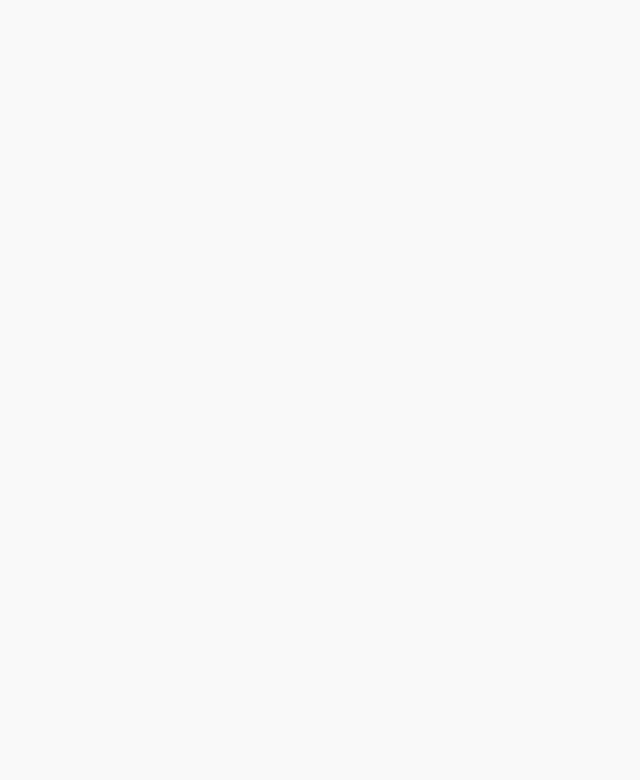
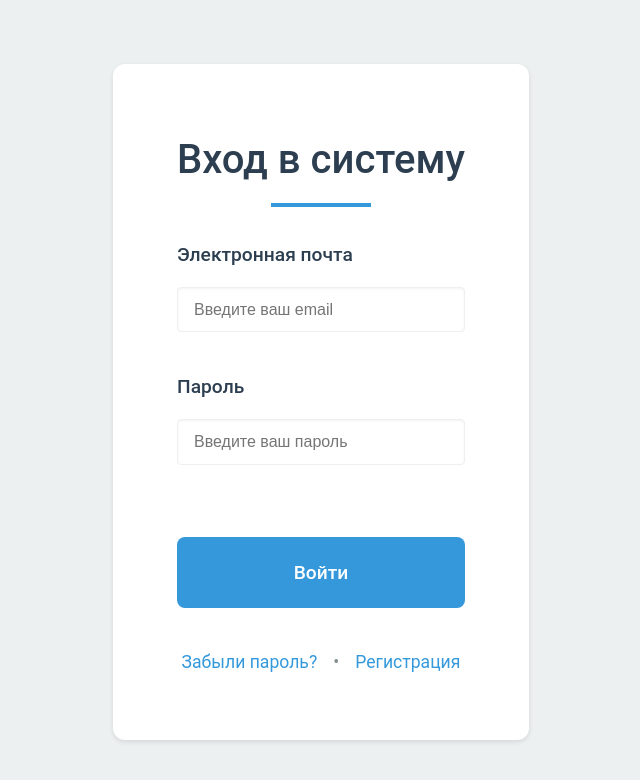
Before and after one commit to artemkiruhin/news-portal, a React (Create React App) app in the folder frontend/: page /login in a window 1280 px wide. Before the commit this address had no page. Shown: the top 780 px of the page, without its empty margins (319-959 px from the left). Built offline with nearby package versions, Linux system fonts and the light colour scheme.

Commit message:
add: auth page

```diff
--- a/frontend/src/App.js
+++ b/frontend/src/App.js
@@ -4,6 +4,7 @@ import { BrowserRouter as Router, Routes, Route } from 'react-router-dom';
 import NewsPage from "./pages/NewsPage/NewsPage";
 import NewsDetailPage from "./pages/NewsDetailsPage/NewsDetailPage";
 import NewsEditPage from "./pages/NewsEditPage/NewsEditPage";
+import AuthPage from "./pages/AuthPage/AuthPage";
 
 function App() {
   return (
@@ -13,6 +14,7 @@ function App() {
             <Route path="/" element={<NewsPage />} />
             <Route path="/news/:id" element={<NewsDetailPage />} />
             <Route path="/news/edit/:id" element={<NewsEditPage />} />
+            <Route path="/login" element={<AuthPage />} />
           </Routes>
         </div>
       </Router>
--- /dev/null
+++ b/frontend/src/pages/AuthPage/AuthPage.css
@@ -0,0 +1,150 @@
+.auth-page {
+    padding: 4rem 0;
+    min-height: 100vh;
+    display: flex;
+    align-items: center;
+    background-color: var(--light-gray);
+}
+
+.container {
+    max-width: 1200px;
+    margin: 0 auto;
+    padding: 0 2rem;
+}
+
+.auth-card {
+    background-color: var(--white);
+    border-radius: 12px;
+    box-shadow: var(--shadow);
+    padding: 4rem;
+    max-width: 800px;
+    margin: 0 auto;
+    width: 100%;
+}
+
+.auth-title {
+    font-size: 2.5rem;
+    color: var(--secondary-color);
+    text-align: center;
+    margin-bottom: 3rem;
+    position: relative;
+}
+
+.auth-title:after {
+    content: '';
+    position: absolute;
+    bottom: -15px;
+    left: 50%;
+    transform: translateX(-50%);
+    width: 100px;
+    height: 4px;
+    background-color: var(--primary-color);
+}
+
+.auth-form .form-group {
+    margin-bottom: 2.5rem;
+}
+
+.auth-form label {
+    display: block;
+    margin-bottom: 1rem;
+    color: var(--secondary-color);
+    font-weight: 500;
+    font-size: 1.2rem;
+}
+
+.form-control {
+    width: 100%;
+    padding: 1.2rem;
+    border: 1px solid var(--light-gray);
+    border-radius: 8px;
+    font-size: 1.2rem;
+    transition: var(--transition);
+}
+
+.form-control:focus {
+    outline: none;
+    border-color: var(--primary-color);
+    box-shadow: 0 0 0 4px rgba(52, 152, 219, 0.1);
+}
+
+.has-error .form-control {
+    border-color: var(--danger);
+}
+
+.has-error .form-control:focus {
+    box-shadow: 0 0 0 4px rgba(231, 76, 60, 0.1);
+}
+
+.error-message {
+    display: block;
+    margin-top: 1rem;
+    color: var(--danger);
+    font-size: 1rem;
+}
+
+.auth-button {
+    width: 100%;
+    padding: 1.5rem;
+    background-color: var(--primary-color);
+    color: var(--white);
+    border-radius: 8px;
+    font-weight: 500;
+    font-size: 1.2rem;
+    transition: var(--transition);
+    margin-top: 2rem;
+    border: none;
+    cursor: pointer;
+}
+
+.auth-button:hover:not(:disabled) {
+    background-color: var(--primary-dark);
+}
+
+.auth-button:disabled {
+    opacity: 0.7;
+    cursor: not-allowed;
+}
+
+.auth-links {
+    text-align: center;
+    margin-top: 2.5rem;
+    color: var(--dark-gray);
+    font-size: 1.1rem;
+}
+
+.auth-links a {
+    color: var(--primary-color);
+    transition: var(--transition);
+    text-decoration: none;
+}
+
+.auth-links a:hover {
+    color: var(--primary-dark);
+    text-decoration: underline;
+}
+
+.auth-links span {
+    margin: 0 1rem;
+    color: var(--dark-gray);
+}
+
+@media (max-width: 768px) {
+    .auth-card {
+        padding: 2.5rem;
+    }
+
+    .auth-title {
+        font-size: 2rem;
+    }
+
+    .form-control {
+        padding: 1rem;
+        font-size: 1.1rem;
+    }
+
+    .auth-button {
+        padding: 1.2rem;
+        font-size: 1.1rem;
+    }
+}
--- /dev/null
+++ b/frontend/src/pages/AuthPage/AuthPage.jsx
@@ -0,0 +1,100 @@
+// AuthPage.jsx
+import React, { useState } from 'react';
+import './AuthPage.css';
+
+const AuthPage = () => {
+    const [credentials, setCredentials] = useState({
+        email: '',
+        password: ''
+    });
+    const [errors, setErrors] = useState({});
+    const [isSubmitting, setIsSubmitting] = useState(false);
+
+    const handleInputChange = (e) => {
+        const { name, value } = e.target;
+        setCredentials(prev => ({
+            ...prev,
+            [name]: value
+        }));
+    };
+
+    const validateForm = () => {
+        const newErrors = {};
+        if (!credentials.email) {
+            newErrors.email = 'Введите email';
+        } else if (!/\S+@\S+\.\S+/.test(credentials.email)) {
+            newErrors.email = 'Неверный формат email';
+        }
+        if (!credentials.password) {
+            newErrors.password = 'Введите пароль';
+        }
+        setErrors(newErrors);
+        return Object.keys(newErrors).length === 0;
+    };
+
+    const handleSubmit = (e) => {
+        e.preventDefault();
+        if (validateForm()) {
+            setIsSubmitting(true);
+            // Здесь логика авторизации
+            console.log('Форма отправлена', credentials);
+            setIsSubmitting(false);
+        }
+    };
+
+    return (
+        <div className="auth-page">
+            <div className="container">
+                <div className="auth-card">
+                    <h1 className="auth-title">Вход в систему</h1>
+
+                    <form onSubmit={handleSubmit} className="auth-form">
+                        <div className={`form-group ${errors.email ? 'has-error' : ''}`}>
+                            <label htmlFor="email">Электронная почта</label>
+                            <input
+                                type="email"
+                                id="email"
+                                name="email"
+                                value={credentials.email}
+                                onChange={handleInputChange}
+                                className="form-control"
+                                placeholder="Введите ваш email"
+                            />
+                            {errors.email && <span className="error-message">{errors.email}</span>}
+                        </div>
+
+                        <div className={`form-group ${errors.password ? 'has-error' : ''}`}>
+                            <label htmlFor="password">Пароль</label>
+                            <input
+                                type="password"
+                                id="password"
+                                name="password"
+                                value={credentials.password}
+                                onChange={handleInputChange}
+                                className="form-control"
+                                placeholder="Введите ваш пароль"
+                            />
+                            {errors.password && <span className="error-message">{errors.password}</span>}
+                        </div>
+
+                        <button
+                            type="submit"
+                            className="auth-button"
+                            disabled={isSubmitting}
+                        >
+                            {isSubmitting ? 'Вход...' : 'Войти'}
+                        </button>
+
+                        <div className="auth-links">
+                            <a href="/forgot-password">Забыли пароль?</a>
+                            <span>•</span>
+                            <a href="/signup">Регистрация</a>
+                        </div>
+                    </form>
+                </div>
+            </div>
+        </div>
+    );
+};
+
+export default AuthPage;
```
